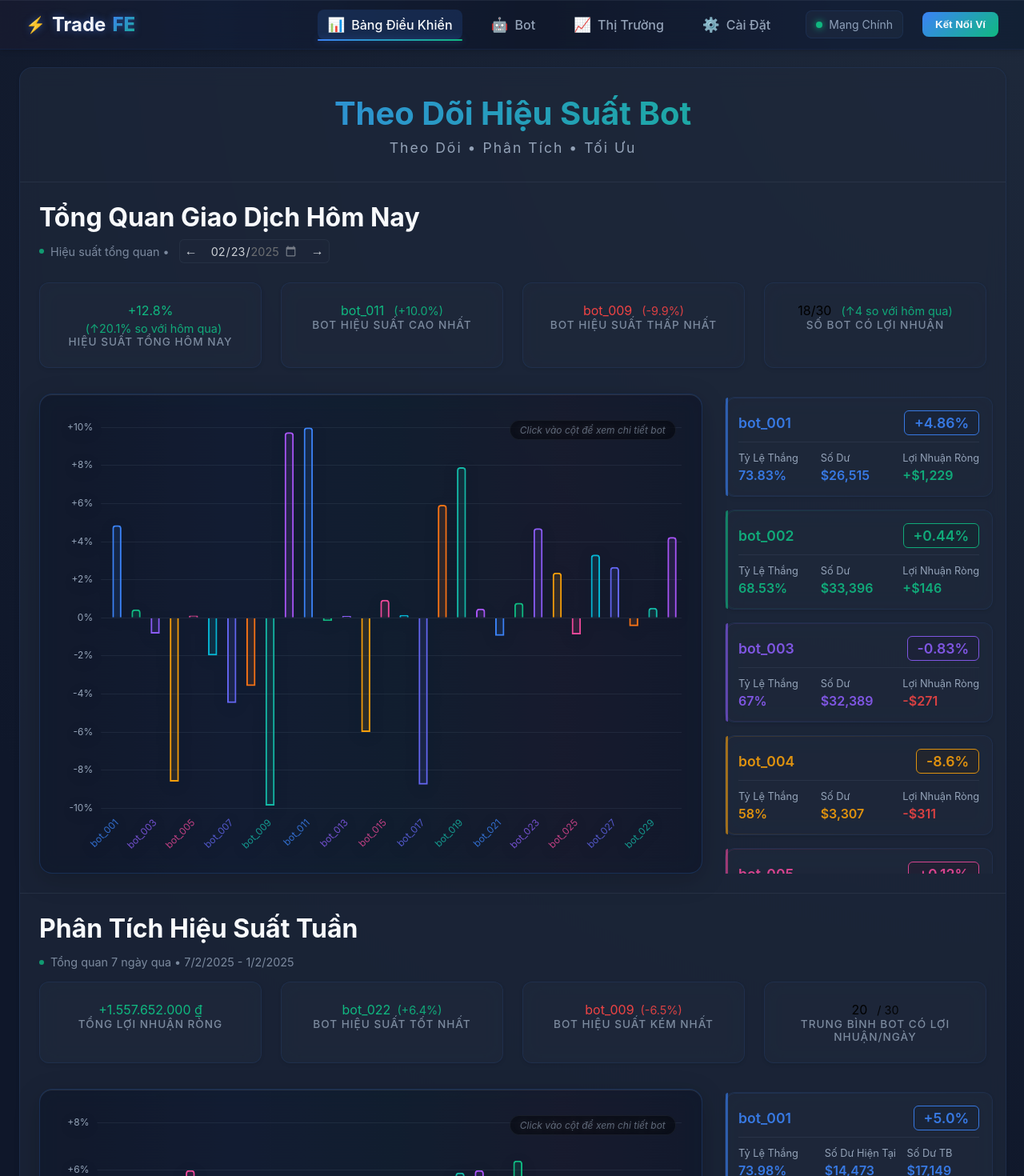
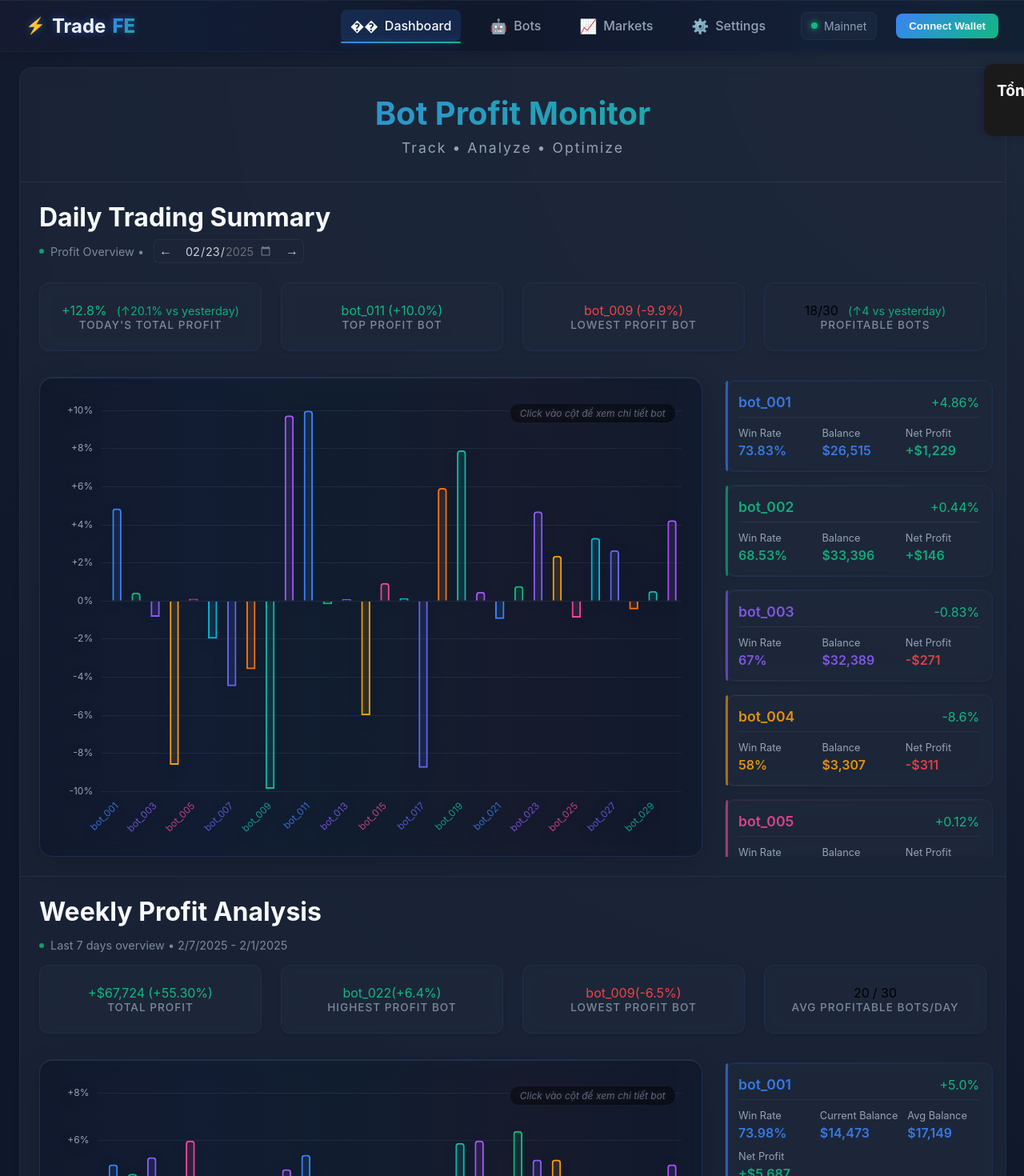
Before and after one commit to Nyxethra/trade-fe, a React (Create React App) app: page / in a window 1280 px wide. Shown: the top 1470 px of the page at 80% size. Built offline with nearby package versions, Linux system fonts and the light colour scheme.

Commit message:
Thay đổi tên tiếng anh và thêm hiển thị tổng quick

```diff
--- a/src/App.css
+++ b/src/App.css
@@ -848,7 +848,7 @@
   font-size: 0.9rem;
 }
 
-@media screen and (max-width: 1200px) {
+@media screen and (max-width: 2000px) {
   .quick-overview {
     grid-template-columns: 1fr;
   }
--- a/src/App.js
+++ b/src/App.js
@@ -88,11 +88,11 @@ function App() {
   // Get alerts based on performance
   const alerts = [
     topPerformer.performance > 5 ?
-      `🔥 ${topPerformer.name} vừa đạt lợi nhuận ${topPerformer.performance}% trong 24h qua` : null,
+      `🔥 ${topPerformer.name} just reached a profit of ${topPerformer.performance}% in the last 24 hours` : null,
     profitableBotsToday > profitableBotsYesterday ?
-      `📈 Số lượng bot có lợi nhuận tăng ${profitableBotsChange} so với hôm qua` : null,
+      `📈 Number of profitable bots increased by ${profitableBotsChange} compared to yesterday` : null,
     bottomPerformer.performance < -5 ?
-      `⚠️ ${bottomPerformer.name} đang giảm ${Math.abs(bottomPerformer.performance)}% trong 24h qua` : null
+      `⚠️ ${bottomPerformer.name} is down ${Math.abs(bottomPerformer.performance)}% in the last 24 hours` : null
   ].filter(Boolean);
 
   // Latest data for bot cards
@@ -156,14 +156,9 @@ function App() {
     profitableBotsPerDay.reduce((sum, count) => sum + count, 0) / 7
   );
 
-  // Format date helper
-  const formatDate = (dateString) => {
-    const date = new Date(dateString);
-    const day = date.getDate().toString().padStart(2, '0');
-    const month = (date.getMonth() + 1).toString().padStart(2, '0');
-    const year = date.getFullYear();
-    return `${day}/${month}/${year}`;
-  };
+  // Calculate weekly total profit percent
+  const weeklyTotalProfitPercent = weeklyBotsData.reduce((sum, bot) =>
+    sum + parseFloat(bot.performance), 0).toFixed(2);
 
   // Prepare monthly data
   const monthlyData = Array.from({ length: 30 }).map((_, index) => {
@@ -227,27 +222,31 @@ function App() {
     profitableBotsPerDayMonthly.reduce((sum, count) => sum + count, 0) / 30
   );
 
+  // Calculate monthly total profit percent
+  const monthlyTotalProfitPercent = monthlyBotsData.reduce((sum, bot) =>
+    sum + parseFloat(bot.performance), 0).toFixed(2);
+
   return (
     <div className="App">
       <TopBar />
       <div className="content">
         <div className="main-boxes">
           <div className="dashboard-header">
-            <h1>Theo Dõi Hiệu Suất Bot</h1>
-            <p>Theo Dõi • Phân Tích • Tối Ưu</p>
+            <h1>Bot Profit Monitor</h1>
+            <p>Track • Analyze • Optimize</p>
           </div>
           <div className="dashboard-section">
             <div className="header-section">
               <div>
-                <h1>Tổng Quan Giao Dịch Hôm Nay</h1>
+                <h1>Daily Trading Summary</h1>
                 <div className="subtitle-with-controls">
                   <div className="subtitle">
-                    Hiệu suất tổng quan •
+                    Profit Overview •
                     <div className="date-controls">
                       <button
                         className="date-nav-btn"
                         onClick={() => changeDate(-1)}
-                        title="Ngày trước"
+                        title="Previous day"
                         disabled={selectedDateIndex === botsData[0].daily_stats.length - 1}
                       >
                         ←
@@ -263,7 +262,7 @@ function App() {
                       <button
                         className="date-nav-btn"
                         onClick={() => changeDate(1)}
-                        title="Ngày sau"
+                        title="Next day"
                         disabled={selectedDateIndex === 0}
                       >
                         →
@@ -308,13 +307,14 @@ function App() {
           <div className="dashboard-section">
             <div className="header-section">
               <div>
-                <h1>Phân Tích Hiệu Suất Tuần</h1>
+                <h1>Weekly Profit Analysis</h1>
                 <p className="subtitle">
-                  Tổng quan 7 ngày qua • {new Date(weeklyData[6].date).toLocaleDateString('vi-VN')} - {new Date(weeklyData[0].date).toLocaleDateString('vi-VN')}
+                  Last 7 days overview • {new Date(weeklyData[6].date).toLocaleDateString('en-US')} - {new Date(weeklyData[0].date).toLocaleDateString('en-US')}
                 </p>
               </div>
               <WeeklyStatsSummary
                 weeklyNetProfit={weeklyNetProfit}
+                totalProfitPercent={weeklyTotalProfitPercent}
                 topPerformer={topWeeklyPerformer.name}
                 topPerformanceValue={topWeeklyPerformer.performance}
                 bottomPerformer={bottomWeeklyPerformer.name}
@@ -347,13 +347,14 @@ function App() {
           <div className="dashboard-section">
             <div className="header-section">
               <div>
-                <h1>Phân Tích Hiệu Suất Tháng</h1>
+                <h1>Monthly Profit Analysis</h1>
                 <p className="subtitle">
-                  Tổng quan 30 ngày qua • {new Date(monthlyData[29].date).toLocaleDateString('vi-VN')} - {new Date(monthlyData[0].date).toLocaleDateString('vi-VN')}
+                  Last 30 days overview • {new Date(monthlyData[29].date).toLocaleDateString('en-US')} - {new Date(monthlyData[0].date).toLocaleDateString('en-US')}
                 </p>
               </div>
               <WeeklyStatsSummary
                 weeklyNetProfit={monthlyNetProfit}
+                totalProfitPercent={monthlyTotalProfitPercent}
                 topPerformer={topMonthlyPerformer.name}
                 topPerformanceValue={topMonthlyPerformer.performance}
                 bottomPerformer={bottomMonthlyPerformer.name}
@@ -385,6 +386,7 @@ function App() {
           </div>
         </div>
       </div>
+      <QuickOverview botsData={botsData} />
     </div>
   );
 }
--- a/src/components/BotCard.js
+++ b/src/components/BotCard.js
@@ -2,7 +2,7 @@ import React from 'react';
 import { BOT_COLORS, COLORS } from '../constants/colors';
 
 function BotCard({ bot, index, isHighlighted, type = 'daily' }) {
-  // Lấy màu tương ứng với bot
+  // Get color for bot
   const botColor = BOT_COLORS[index % BOT_COLORS.length];
 
   return (
@@ -13,27 +13,27 @@ function BotCard({ bot, index, isHighlighted, type = 'daily' }) {
     >
       <div className="bot-header">
         <h3>{bot.name}</h3>
-        <div className="performance">
+        <div className="profit">
           {bot.performance > 0 ? '+' : ''}{bot.performance}%
         </div>
       </div>
       <div className="bot-stats">
         <div className="stat-item">
-          <span className="label">Tỷ Lệ Thắng</span>
+          <span className="label">Win Rate</span>
           <span className="value">{bot.winRate}</span>
         </div>
         <div className="stat-item">
-          <span className="label">{type === 'weekly' ? 'Số Dư Hiện Tại' : 'Số Dư'}</span>
+          <span className="label">{type === 'weekly' ? 'Current Balance' : 'Balance'}</span>
           <span className="value">${bot.balance.toLocaleString()}</span>
         </div>
         {type === 'weekly' && (
           <div className="stat-item">
-            <span className="label">Số Dư TB</span>
+            <span className="label">Avg Balance</span>
             <span className="value">${bot.avgBalance?.toLocaleString()}</span>
           </div>
         )}
         <div className="stat-item">
-          <span className="label">Lợi Nhuận Ròng</span>
+          <span className="label">Net Profit</span>
           <span className="value" style={{ color: bot.netProfit >= 0 ? COLORS.status.success : COLORS.status.danger }}>
             {bot.netProfit >= 0 ? '+' : '-'}${Math.abs(bot.netProfit).toLocaleString()}
           </span>
--- /dev/null
+++ b/src/components/QuickOverview.css
@@ -0,0 +1,95 @@
+.quick-overview {
+  position: fixed;
+  top: 80px; /* Để nó nằm dưới TopBar một chút */
+  right: 0;
+  width: 300px;
+  background: #1a1a1a;
+  border-radius: 12px 0 0 12px;
+  padding: 16px;
+  box-shadow: -2px 0 10px rgba(0, 0, 0, 0.2);
+  transition: transform 0.3s ease;
+  z-index: 1000;
+  transform: translateX(calc(100% - 50px)); /* Mặc định chỉ hiện nút toggle */
+}
+
+.quick-overview:hover,
+.quick-overview.expanded {
+  transform: translateX(0); /* Hiện toàn bộ khi hover hoặc expanded */
+}
+
+.overview-header {
+  display: flex;
+  justify-content: space-between;
+  align-items: center;
+  cursor: pointer;
+  user-select: none;
+  padding-right: 10px;
+}
+
+.overview-header h2 {
+  margin: 0;
+  font-size: 1.2rem;
+  color: #fff;
+  white-space: nowrap;
+}
+
+.toggle-icon {
+  color: #fff;
+  font-size: 1.2rem;
+  transition: transform 0.3s ease;
+  padding: 5px;
+}
+
+.overview-content {
+  opacity: 1;
+  max-height: 0;
+  overflow: hidden;
+  transition: all 0.3s ease;
+}
+
+.quick-overview.expanded .overview-content {
+  max-height: 500px;
+  opacity: 1;
+  margin-top: 20px;
+}
+
+.overview-item {
+  padding: 12px 0;
+  border-bottom: 1px solid rgba(255, 255, 255, 0.1);
+}
+
+.overview-item:last-child {
+  border-bottom: none;
+}
+
+.item-label {
+  color: #888;
+  font-size: 0.9rem;
+  margin-bottom: 4px;
+}
+
+.item-value {
+  font-size: 1.5rem;
+  font-weight: bold;
+  color: #fff;
+}
+
+/* Animation cho toggle icon */
+.quick-overview.expanded .toggle-icon {
+  transform: rotate(180deg);
+}
+
+/* Thêm hiệu ứng hover */
+.quick-overview:before {
+  content: '';
+  position: absolute;
+  left: -20px;
+  top: 0;
+  width: 20px;
+  height: 100%;
+  opacity: 0;
+}
+
+.quick-overview:hover:before {
+  opacity: 1;
+}
--- a/src/components/QuickOverview.js
+++ b/src/components/QuickOverview.js
@@ -1,74 +1,74 @@
-import React from 'react';
+import React, { useState } from 'react';
 import { COLORS } from '../constants/colors';
+import './QuickOverview.css';
 
-function QuickOverview({
-  totalBots,
-  tradingVolume,
-  marketSentiment,
-  hotMarket,
-  alerts,
-  marketData
-}) {
+function QuickOverview({ botsData }) {
+  const [isExpanded, setIsExpanded] = useState(false);
+
+  // Tính toán các chỉ số tổng quan từ dữ liệu mới nhất
+  const calculateOverview = () => {
+    // Lấy dữ liệu mới nhất (index 0 trong daily_stats)
+    const latestStats = botsData.map(bot => ({
+      netProfit: bot.daily_stats[0].net_profit,
+      balance: bot.daily_stats[0].balance,
+      winRate: bot.daily_stats[0].winrate
+    }));
+
+    const totalProfit = latestStats.reduce((sum, stat) => sum + stat.netProfit, 0);
+    const totalBalance = latestStats.reduce((sum, stat) => sum + stat.balance, 0);
+    const averageWinRate = latestStats.reduce((sum, stat) => sum + stat.winRate, 0) / latestStats.length;
+
+    return {
+      totalProfit,
+      totalBalance,
+      averageWinRate: averageWinRate.toFixed(2)
+    };
+  };
+
+  const { totalProfit, totalBalance, averageWinRate } = calculateOverview();
+
+  const formatCurrency = (value) => {
+    return new Intl.NumberFormat('en-US', {
+      style: 'currency',
+      currency: 'USD',
+      minimumFractionDigits: 0,
+      maximumFractionDigits: 0
+    }).format(value);
+  };
+
   return (
-    <div className="quick-overview">
-      <div className="overview-section stats">
-        <div className="stat-box">
-          <div className="stat-value">{totalBots}</div>
-          <div className="stat-label">Active Bots</div>
-        </div>
-        <div className="stat-box">
-          <div className="stat-value">{tradingVolume}</div>
-          <div className="stat-label">24h Volume</div>
-        </div>
-        <div className="stat-box">
-          <div className="stat-value" style={{ color: marketSentiment === 'Bullish' ? COLORS.status.success : COLORS.status.danger }}>
-            {marketSentiment}
-          </div>
-          <div className="stat-label">Market Sentiment</div>
-        </div>
-        <div className="stat-box">
-          <div className="stat-value">{hotMarket}</div>
-          <div className="stat-label">Hottest Market</div>
-        </div>
+    <div className={`quick-overview ${isExpanded ? 'expanded' : ''}`}>
+      <div
+        className="overview-header"
+        onClick={() => setIsExpanded(!isExpanded)}
+      >
+        <h2>Tổng Quan Nhanh</h2>
+        <span className="toggle-icon">{isExpanded ? '▼' : '▶'}</span>
       </div>
 
-      <div className="overview-section alerts">
-        <div className="section-title">Recent Alerts</div>
-        <div className="alerts-list">
-          {alerts.map((alert, index) => (
-            <div key={index} className="alert-item">
-              {alert}
-            </div>
-          ))}
+      <div className="overview-content">
+        <div className="overview-item">
+          <div className="item-label">Tổng Lợi Nhuận Ròng</div>
+          <div
+            className="item-value"
+            style={{ color: totalProfit >= 0 ? COLORS.status.success : COLORS.status.danger }}
+          >
+            {totalProfit >= 0 ? '+' : ''}{formatCurrency(totalProfit)}
+          </div>
         </div>
-      </div>
 
-      <div className="overview-section markets">
-        <div className="section-title">Market Overview</div>
-        <div className="markets-list">
-          <div className="market-item">
-            <img src="/icons/btc.svg" alt="BTC" className="market-icon" />
-            <div className="market-name">BTC</div>
-            <div className="market-price">{marketData.btc.price}</div>
-            <div className="market-change" style={{ color: marketData.btc.change.startsWith('+') ? COLORS.status.success : COLORS.status.danger }}>
-              {marketData.btc.change}
-            </div>
-          </div>
-          <div className="market-item">
-            <img src="/icons/eth.svg" alt="ETH" className="market-icon" />
-            <div className="market-name">ETH</div>
-            <div className="market-price">{marketData.eth.price}</div>
-            <div className="market-change" style={{ color: marketData.eth.change.startsWith('+') ? COLORS.status.success : COLORS.status.danger }}>
-              {marketData.eth.change}
-            </div>
-          </div>
-          <div className="market-item">
-            <img src="/icons/bnb.svg" alt="BNB" className="market-icon" />
-            <div className="market-name">BNB</div>
-            <div className="market-price">{marketData.bnb.price}</div>
-            <div className="market-change" style={{ color: marketData.bnb.change.startsWith('+') ? COLORS.status.success : COLORS.status.danger }}>
-              {marketData.bnb.change}
-            </div>
+        <div className="overview-item">
+          <div className="item-label">Tổng Số Dư</div>
+          <div className="item-value">{formatCurrency(totalBalance)}</div>
+        </div>
+
+        <div className="overview-item">
+          <div className="item-label">Tỷ Lệ Thắng Trung Bình</div>
+          <div
+            className="item-value"
+            style={{ color: averageWinRate >= 65 ? COLORS.status.success : COLORS.status.warning }}
+          >
+            {averageWinRate}%
           </div>
         </div>
       </div>
--- a/src/components/StatsSummary.js
+++ b/src/components/StatsSummary.js
@@ -18,36 +18,36 @@ function StatsSummary({
         <div className="summary-value" style={{ color: todayNetProfit >= 0 ? COLORS.status.success : COLORS.status.danger }}>
           {todayNetProfit >= 0 ? '+' : ''}{todayNetProfit}%
           <span className="change-indicator" style={{ color: todayNetProfitChange >= 0 ? COLORS.status.success : COLORS.status.danger }}>
-            ({todayNetProfitChange >= 0 ? '↑' : '↓'}{Math.abs(todayNetProfitChange)}% so với hôm qua)
+            ({todayNetProfitChange >= 0 ? '↑' : '↓'}{Math.abs(todayNetProfitChange)}% vs yesterday)
           </span>
         </div>
-        <div className="summary-label">HIỆU SUẤT TỔNG HÔM NAY</div>
+        <div className="summary-label">TODAY'S TOTAL PROFIT</div>
       </div>
 
       <div className="summary-item">
         <div className="summary-value" style={{ color: COLORS.status.success }}>
           {topPerformer}
-          <span className="performance-value">(+{topPerformanceValue}%)</span>
+          <span className="profit-value">(+{topPerformanceValue}%)</span>
         </div>
-        <div className="summary-label">BOT HIỆU SUẤT CAO NHẤT</div>
+        <div className="summary-label">TOP PROFIT BOT</div>
       </div>
 
       <div className="summary-item">
         <div className="summary-value" style={{ color: COLORS.status.danger }}>
           {bottomPerformer}
-          <span className="performance-value">({bottomPerformanceValue}%)</span>
+          <span className="profit-value">({bottomPerformanceValue}%)</span>
         </div>
-        <div className="summary-label">BOT HIỆU SUẤT THẤP NHẤT</div>
+        <div className="summary-label">LOWEST PROFIT BOT</div>
       </div>
 
       <div className="summary-item">
         <div className="summary-value">
           {profitableBots}/{totalBots}
           <span className="change-indicator" style={{ color: profitableBotsChange >= 0 ? COLORS.status.success : COLORS.status.danger }}>
-            ({profitableBotsChange >= 0 ? '↑' : '↓'}{Math.abs(profitableBotsChange)} so với hôm qua)
+            ({profitableBotsChange >= 0 ? '↑' : '↓'}{Math.abs(profitableBotsChange)} vs yesterday)
           </span>
         </div>
-        <div className="summary-label">SỐ BOT CÓ LỢI NHUẬN</div>
+        <div className="summary-label">PROFITABLE BOTS</div>
       </div>
     </div>
   );
--- a/src/components/TopBar.js
+++ b/src/components/TopBar.js
@@ -13,29 +13,29 @@ function TopBar() {
       <div className="topbar-right">
         <div className="nav-links">
           <a href="#" className="nav-link active">
-            <span className="nav-icon">📊</span>
-            Bảng Điều Khiển
+            <span className="nav-icon">��</span>
+            Dashboard
           </a>
           <a href="#" className="nav-link">
             <span className="nav-icon">🤖</span>
-            Bot
+            Bots
           </a>
           <a href="#" className="nav-link">
             <span className="nav-icon">📈</span>
-            Thị Trường
+            Markets
           </a>
           <a href="#" className="nav-link">
             <span className="nav-icon">⚙️</span>
-            Cài Đặt
+            Settings
           </a>
         </div>
         <div className="user-section">
           <div className="network-status">
             <span className="status-dot online"></span>
-            Mạng Chính
+            Mainnet
           </div>
           <button className="connect-wallet">
-            Kết Nối Ví
+            Connect Wallet
           </button>
         </div>
       </div>
--- a/src/components/WeeklyStatsSummary.js
+++ b/src/components/WeeklyStatsSummary.js
@@ -3,6 +3,7 @@ import { COLORS } from '../constants/colors';
 
 function WeeklyStatsSummary({
   weeklyNetProfit,
+  totalProfitPercent,
   topPerformer,
   topPerformanceValue,
   bottomPerformer,
@@ -10,12 +11,14 @@ function WeeklyStatsSummary({
   profitableBots,
   totalBots
 }) {
-  // Hàm format số tiền theo định dạng VND
+  // Format currency in USD
   const formatCurrency = (value) => {
-    return new Intl.NumberFormat('vi-VN', {
+    return new Intl.NumberFormat('en-US', {
       style: 'currency',
-      currency: 'VND'
-    }).format(value * 23000); // Giả sử tỷ giá 1 USD = 23000 VND
+      currency: 'USD',
+      minimumFractionDigits: 0,
+      maximumFractionDigits: 0
+    }).format(value);
   };
 
   return (
@@ -25,42 +28,49 @@ function WeeklyStatsSummary({
           <span className={weeklyNetProfit >= 0 ? 'profit' : 'loss'}>
             {weeklyNetProfit >= 0 ? '+' : '-'}{formatCurrency(Math.abs(weeklyNetProfit))}
           </span>
+          <div className="profit-percent" style={{
+            color: totalProfitPercent >= 0 ? COLORS.status.success : COLORS.status.danger,
+            fontSize: '1rem',
+
+          }}>
+            ({totalProfitPercent >= 0 ? '+' : ''}{totalProfitPercent}%)
+          </div>
         </div>
-        <div className="summary-label">TỔNG LỢI NHUẬN RÒNG</div>
+        <div className="summary-label">TOTAL PROFIT</div>
       </div>
 
       <div className="summary-item">
         <div className="summary-value">
           <span style={{ color: COLORS.status.success }}>
             {topPerformer}
-            <span className="performance-value">
+            <span className="profit-value">
               (+{topPerformanceValue}%)
             </span>
           </span>
         </div>
-        <div className="summary-label">BOT HIỆU SUẤT TỐT NHẤT</div>
+        <div className="summary-label">HIGHEST PROFIT BOT</div>
       </div>
 
       <div className="summary-item">
         <div className="summary-value">
           <span style={{ color: COLORS.status.danger }}>
             {bottomPerformer}
-            <span className="performance-value">
+            <span className="profit-value">
               ({bottomPerformanceValue}%)
             </span>
           </span>
         </div>
-        <div className="summary-label">BOT HIỆU SUẤT KÉM NHẤT</div>
+        <div className="summary-label">LOWEST PROFIT BOT</div>
       </div>
 
       <div className="summary-item">
         <div className="summary-value">
           {profitableBots}
-          <span className="performance-value">
+          <span className="profit-value">
             / {totalBots}
           </span>
         </div>
-        <div className="summary-label">TRUNG BÌNH BOT CÓ LỢI NHUẬN/NGÀY</div>
+        <div className="summary-label">AVG PROFITABLE BOTS/DAY</div>
       </div>
     </div>
   );
```
